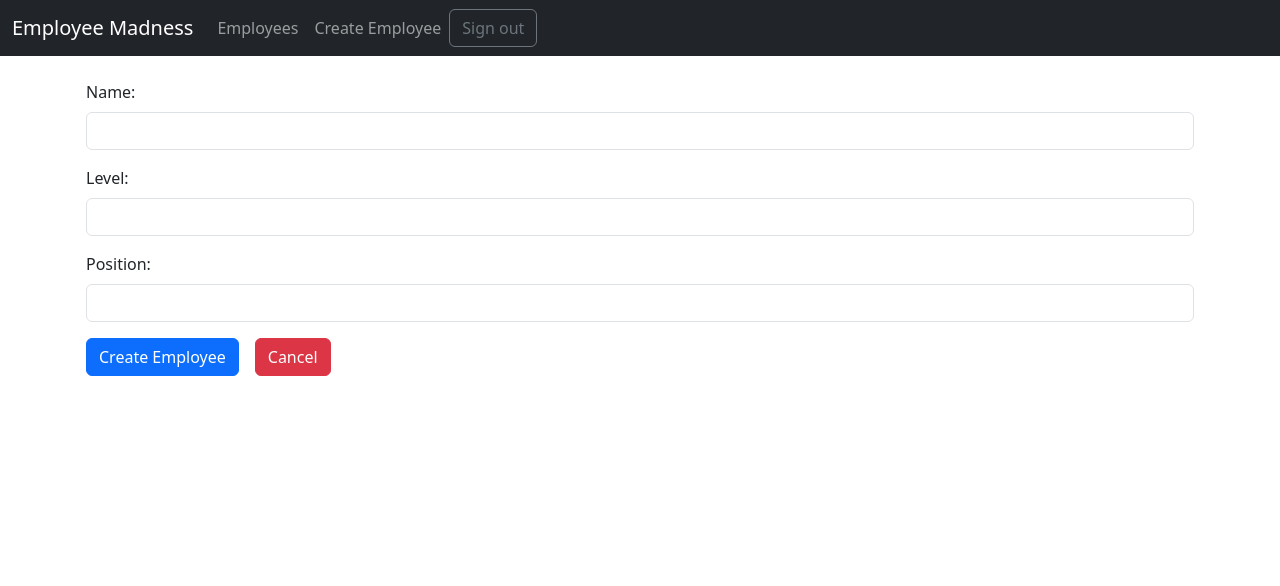
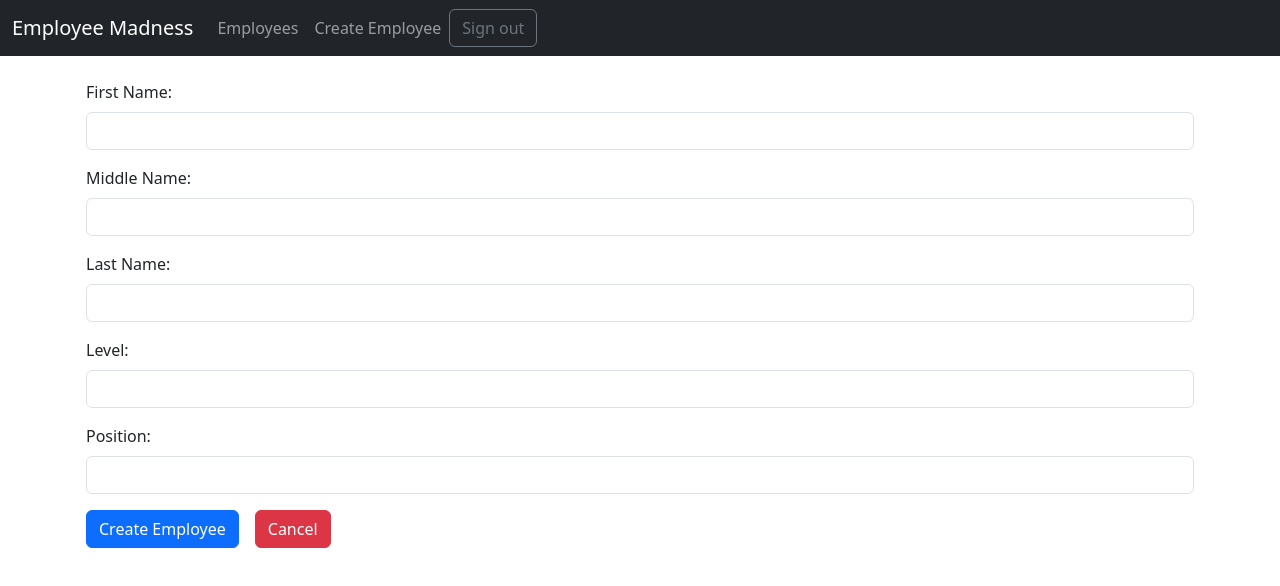
Before and after one commit to Atis18/employee-madness-firebase-react-atis18, a React (Vite) app: page /create in a window 1280 px wide. Shown: the top 586 px of the page. Built offline with nearby package versions, Linux system fonts and the light colour scheme; no server answers; sample sign-in values are in the browser's storage.

Commit message:
Data structure refactored with nested name obj, and refactored HTML value displays for the new data structure

```diff
--- a/seeder/script.js
+++ b/seeder/script.js
@@ -17,7 +17,11 @@ const getSeedData = async () => {
   ]);
 
   return names.map((name) => ({
-    name,
+    name: {
+      firstName: name.split(" ")[0],
+      middleName: name.split(" ").length > 2 ? name.split(" ").slice(1, -1) : null,
+      lastName: name.split(" ")[name.split(" ").length - 1]
+    },
     level: pick(levels),
     position: pick(positions),
     created: Date.now()
--- a/src/Components/EmployeeForm/EmployeeForm.jsx
+++ b/src/Components/EmployeeForm/EmployeeForm.jsx
@@ -10,12 +10,33 @@ const EmployeeForm = ({ onSave, disabled = false, employee, onCancel }) => {
   return (
     <form onSubmit={onSubmit}>
       <div className="mb-3">
-        <label className="form-label" htmlFor="name">Name:</label>
+        <label className="form-label" htmlFor="firstName">First Name:</label>
         <input
           className="form-control"
-          defaultValue={employee ? employee.name : null}
-          name="name"
-          id="name"
+          defaultValue={employee ? employee.name.firstName : null}
+          name="firstName"
+          id="firstName"
+          required
+        />
+      </div>
+
+      <div className="mb-3">
+        <label className="form-label" htmlFor="middleName">Middle Name:</label>
+        <input
+          className="form-control"
+          defaultValue={employee ? employee.name.middleName : null}
+          name="middleName"
+          id="middleName"
+        />
+      </div>
+
+      <div className="mb-3">
+        <label className="form-label" htmlFor="lastName">Last Name:</label>
+        <input
+          className="form-control"
+          defaultValue={employee ? employee.name.lastName : null}
+          name="lastName"
+          id="lastName"
           required
         />
       </div>
--- a/src/Components/EmployeeTable/EmployeeTable.jsx
+++ b/src/Components/EmployeeTable/EmployeeTable.jsx
@@ -14,7 +14,7 @@ const EmployeeTable = ({ employees, onDelete }) => (
     <tbody>
       {employees.map((employee) => (
         <tr key={employee.id}>
-          <td>{employee.name}</td>
+          <td>{Object.values(employee.name).join(" ")}</td>
           <td>{employee.level}</td>
           <td>{employee.position}</td>
           <td>
--- a/src/Pages/EmployeeList.jsx
+++ b/src/Pages/EmployeeList.jsx
@@ -7,7 +7,7 @@ const EmployeeList = () => {
   const [employees, setEmployees] = useState([]);
   const [filteredEmployees, setFilteredEmployees] = useState([]);
   const [sortedEmployees, setSortedEmployees] = useState([]);
-  const [sortConfig, setSortConfig] = useState({ sortBy: "firstName", order: "asc" });
+  const [sortConfig, setSortConfig] = useState({ sortBy: "name.firstName", order: "asc" });
   const [loading, setLoading] = useState(true);
 
   const deleteEmployee = (id) =>
@@ -56,7 +56,7 @@ const EmployeeList = () => {
     setSortConfig(updateConfig);
   };
 
-  useEffect(() => {
+  /* useEffect(() => {
     if (!sortConfig.sortBy) return;
 
     const listToSort = [...(filteredEmployees.length ? filteredEmployees : employees)];
@@ -113,7 +113,33 @@ const EmployeeList = () => {
     }
 
     setSortedEmployees(sorted);
-  }, [sortConfig, employees, filteredEmployees]);
+  }, [sortConfig, employees, filteredEmployees]); */
+
+  useEffect(() => {
+    if (!sortConfig.sortBy) return;
+    const listToSort = filteredEmployees.length > 0 ? filteredEmployees : employees;
+
+    const getValue = (obj, path) => path.split(".").reduce((acc, key) => acc?.[key], obj);
+
+    const direction = sortConfig.order === "asc" ? 1 : -1;
+
+    const sorted = [...listToSort].sort((a, b) => {
+      let valueA = getValue(a, sortConfig.sortBy);
+      let valueB = getValue(b, sortConfig.sortBy);
+
+      if (valueA == null && valueB == null) return 0;
+      if (valueA == null) return 1;
+      if (valueB == null) return -1;
+
+      if (typeof valueA === "number" && typeof valueB === "number") {
+        return (valueA - valueB) * direction;
+      }
+
+      return valueA.toString().toLowerCase().localeCompare(valueB.toString().toLowerCase()) * direction;
+    });
+
+    setSortedEmployees(sorted);
+  }, [sortConfig, employees, filteredEmployees])
 
   if (loading) {
     return <Loading />;
@@ -138,9 +164,9 @@ const EmployeeList = () => {
         <div className="d-flex flex-column gap-2 mb-3">
           <label>Order By</label>
           <select className="form-control" name="sortBy" value={sortConfig.sortBy} onChange={handleChange}>
-            <option value="firstName">First name</option>
-            <option value="middleName">Middle name</option>
-            <option value="lastName">Last name</option>
+            <option value="name.firstName">First name</option>
+            <option value="name.middleName">Middle name</option>
+            <option value="name.lastName">Last name</option>
             <option value="position">Position</option>
             <option value="level">Level</option>
           </select >
```
